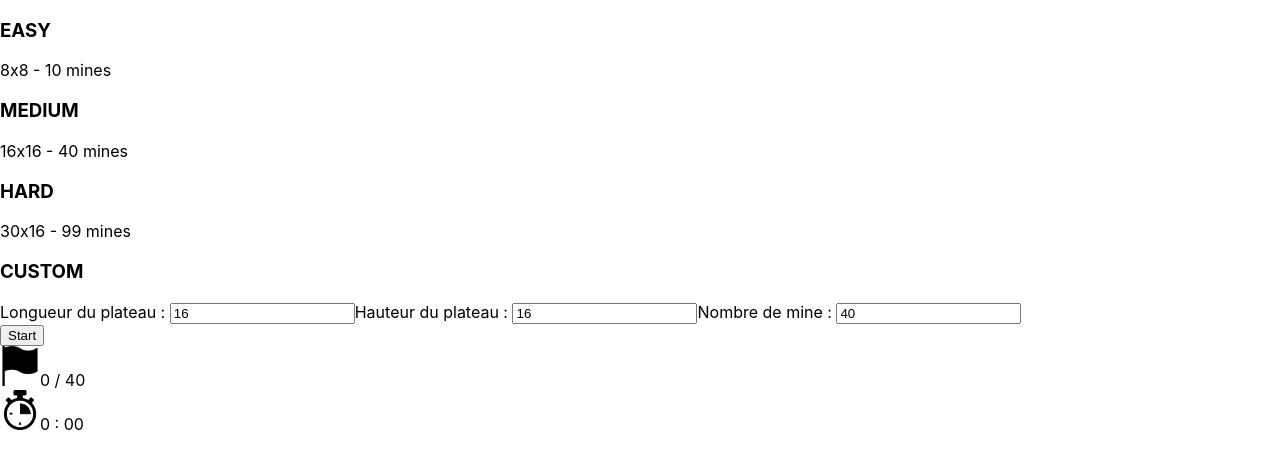
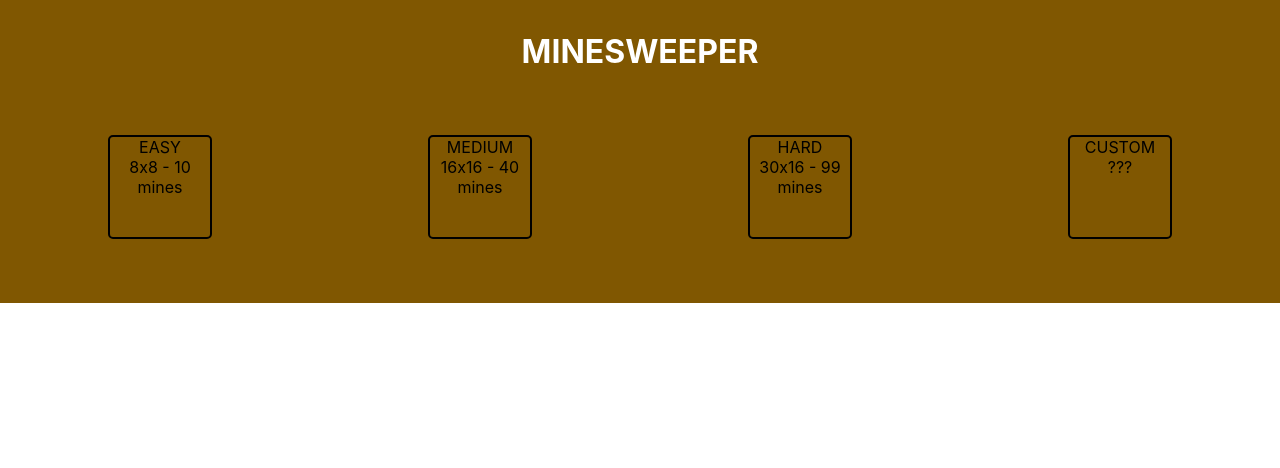
Before and after one commit to NicolasDehes/Steam, a React (Create React App) app: page / in a window 1280 px wide. Shown: the top 468 px of the page. Built offline with nearby package versions, Linux system fonts and the light colour scheme.

Commit message:
un peu de style

```diff
--- a/src/App.css
+++ b/src/App.css
@@ -1,38 +1,4 @@
-.App {
-  text-align: center;
+*{
+  margin: 0;
+  padding: 0
 }
-
-.App-logo {
-  height: 40vmin;
-  pointer-events: none;
-}
-
-@media (prefers-reduced-motion: no-preference) {
-  .App-logo {
-    animation: App-logo-spin infinite 20s linear;
-  }
-}
-
-.App-header {
-  background-color: #282c34;
-  min-height: 100vh;
-  display: flex;
-  flex-direction: column;
-  align-items: center;
-  justify-content: center;
-  font-size: calc(10px + 2vmin);
-  color: white;
-}
-
-.App-link {
-  color: #61dafb;
-}
-
-@keyframes App-logo-spin {
-  from {
-    transform: rotate(0deg);
-  }
-  to {
-    transform: rotate(360deg);
-  }
-}
--- a/src/App.js
+++ b/src/App.js
@@ -5,9 +5,7 @@ import MineSweeper from './components/minesweeper/MineSweeper';
 export default class App extends Component {
   render() {
     return (
-      <div>
-        <MineSweeper/>
-      </div>
+      <MineSweeper/>
     )
   }
 }
--- a/src/components/minesweeper/MineSweeper.js
+++ b/src/components/minesweeper/MineSweeper.js
@@ -11,11 +11,14 @@ export default class MineSweeper extends Component {
       start: false,
       gameOver: false,
       victory: false,
-      longueur: 16,
-      largeur: 16,
-      nbMines: 40,
+      longueur: 0,
+      largeur: 0,
+      nbMines: 0,
       nbFlags: 0,
       gameBoard: [],
+      openSetting: false,
+      openLevel: true,
+      openInfoGame: false,
     }
   }
 
@@ -47,7 +50,7 @@ export default class MineSweeper extends Component {
       tempBoard[pos.x][pos.y].isBomb = true;
       for (let i = pos.x - 1; i < pos.x + 2; i++) {
         for (let j = pos.y - 1; j < pos.y + 2; j++) {
-          if (tempBoard[i] != undefined && tempBoard[i][j] != undefined) {
+          if (tempBoard[i] !== undefined && tempBoard[i][j] !== undefined) {
             tempBoard[i][j].value++;
           }
         }
@@ -115,12 +118,12 @@ export default class MineSweeper extends Component {
     if(this.state.start){
       if (!this.state.gameOver && !this.state.victory) {
         let tempBoard = this.state.gameBoard;
-        if (!tempBoard[x][y].isShow) {
+        if (!tempBoard[x][y].isShow && !tempBoard[x][y].isFlag) {
           tempBoard[x][y].isShow = true;
           if (tempBoard[x][y].value === 0) {
             for (let i = x - 1; i < x + 2; i++) {
               for (let j = y - 1; j < y + 2; j++) {
-                if (tempBoard[i] != undefined && tempBoard[i][j] != undefined && !tempBoard[i][j].isShow) {
+                if (tempBoard[i] != undefined && tempBoard[i][j] !== undefined && !tempBoard[i][j].isShow) {
                   this.clickCase(i, j);
                 }
               }
@@ -131,22 +134,21 @@ export default class MineSweeper extends Component {
             tempBoard[x][y].explose = true;
             this.gameOver();
           } else {
-            let board = this.state.gameBoard;
             let nbCase = 0;
-            board.map(row => {
+            tempBoard.map(row => {
               row.map(c => {
                 if(!c.isShow) nbCase++;
               })
             })
-            if(nbCase == this.state.nbMines){
+            if(nbCase === this.state.nbMines){
               this.setState({victory: true})
             }
           }
-        } else {
+        } else if(!tempBoard[x][y].isFlag){
           let numFlagArround = 0;
           for (let i = x - 1; i < x + 2; i++) {
             for (let j = y - 1; j < y + 2; j++) {
-              if (tempBoard[i] != undefined && tempBoard[i][j] != undefined && tempBoard[i][j].isFlag) {
+              if (tempBoard[i] !== undefined && tempBoard[i][j] !== undefined && tempBoard[i][j].isFlag) {
                 numFlagArround++;
               }
             }
@@ -154,7 +156,7 @@ export default class MineSweeper extends Component {
           if (numFlagArround == tempBoard[x][y].value) {
             for (let i = x - 1; i < x + 2; i++) {
               for (let j = y - 1; j < y + 2; j++) {
-                if (tempBoard[i] != undefined && tempBoard[i][j] != undefined && !tempBoard[i][j].isShow && !tempBoard[i][j].isFlag) {
+                if (tempBoard[i] != undefined && tempBoard[i][j] !== undefined && !tempBoard[i][j].isShow && !tempBoard[i][j].isFlag) {
                   this.clickCase(i, j);
                 }
               }
@@ -218,6 +220,53 @@ export default class MineSweeper extends Component {
         break;
     }
   }
+  launchLevel = (type) => event => {
+    this.setState({openLevel: false})
+    switch(type){
+      case"easy":
+        this.setState({
+          longueur: 8,
+          largeur: 8,
+          nbMines: 10,
+          openInfoGame: true
+        })
+        break;
+      case"normal":
+        this.setState({
+          longueur: 16,
+          largeur: 16,
+          nbMines: 40,
+          openInfoGame: true
+        })
+        break;
+      case"hard":
+        this.setState({
+          longueur: 30,
+          largeur: 16,
+          nbMines: 99,
+          openInfoGame: true
+        })
+        break;
+      case"custom":
+        this.setState({
+          openSetting: true,
+          openInfoGame: true
+        })
+        break;
+    }
+  }
+  changeLevel = () => {
+    this.setState({
+      openInfoGame: false,
+      openLevel: true,
+      openSetting: false,
+      longueur: 0,
+      largeur: 0,
+      gameBoard: [],
+      victory: false,
+      gameOver: false
+    })
+  }
 
   render() {
     const width = (this.state.longueur*30)+"px";
@@ -227,23 +276,27 @@ export default class MineSweeper extends Component {
     return (
       <div className="minesweeper">
         <header>
+          <h1 className="title">MINESWEEPER</h1>
           <div className="mine-params">
-            <div className="level">
-              <h3>EASY</h3>
+            <div className={this.state.openLevel ? "allLevel" : "displayNone"}>
+              <div className="level" onClick={this.launchLevel("easy")}>
+                <span className="level-title">EASY</span>
                 <p>8x8 - 10 mines</p>
               </div>
-            <div className="level">
-              <h3>MEDIUM</h3>
+              <div className="level" onClick={this.launchLevel("normal")}>
+                <span className="level-title">MEDIUM</span>
                 <p>16x16 - 40 mines</p>
               </div>
-            <div className="level">
-              <h3>HARD</h3>
+              <div className="level" onClick={this.launchLevel("hard")}>
+                <span className="level-title">HARD</span>
                 <p>30x16 - 99 mines</p>
               </div>
-            <div className="level">
-              <h3>CUSTOM</h3>
+              <div className="level" onClick={this.launchLevel("custom")}>
+                <span className="level-title">CUSTOM</span>
+                <p>???</p>
               </div>
-            <div className="custom-settong">
+            </div>
+            <div className={ this.state.openSetting ? "custom-setting" : "displayNone"}>
               <label>
                 Longueur du plateau : <input type="text" value={this.state.longueur} onChange={this.onChangeInput('longueur')}/>
               </label>
@@ -255,24 +308,30 @@ export default class MineSweeper extends Component {
               </label>
             </div>
           </div>
-          <div className="info-game">
-            <button onClick={this.initGame}>Start</button>
+          <div className={this.state.openInfoGame ? "info-game" : "displayNone"}>
             <div>
               <img className="info-icon" src="flag.png"/>
               {this.state.nbFlags} / {this.state.nbMines}
             </div>
             <div>
+              <button onClick={this.initGame}>Start</button>
+            </div>
+            <div>
               <img className="info-icon" src="chrono.png"/>
               {Math.floor(this.state.timer/60)} : {("0" + this.state.timer%60).slice(-2)}
             </div>
+            <div>
+              <button onClick={this.changeLevel}>Changer la difficulté</button>
+            </div>
+          </div>
+        </header>
+        <div className="victory">
               {this.state.victory?
-              <div>
-                VICTOIRE !
-              </div>
+                "VICTOIRE !"
+              : this.state.gameOver ?
+                "PERDU !"
               : ""}
             </div>
-        </header>
-
         <div className="mine-board" style={{width: width, height: heigth}}>
           {this.state.gameBoard !== undefined ?
             this.state.gameBoard.map(row => {
--- a/src/components/minesweeper/style.css
+++ b/src/components/minesweeper/style.css
@@ -1,8 +1,16 @@
 .minesweeper{
-
+  background-color: rgb(128, 87, 1);
+  height: 100%;
+  width: 100%;
+}
+.title{
+  padding-top: 1em;
+  text-align: center;
+  color: #FFF;
 }
 .mine-case-show{
-  width: 30px;
+  flex: 1;
+  width: 34px;
   height: 30px;
   text-align: center;
   font-size: 100%;
@@ -10,8 +18,9 @@
   border: 2px solid #FFF;
 }
 .mine-case-hide{
-  border-radius: 2px 2px;
-  width: 30px;
+  flex: 1;
+  border-radius: 2px 2px 2px 2px;
+  width: 34px;
   height: 30px;
   background-color: #777;
   cursor: pointer;
@@ -69,3 +78,38 @@
   width: 40px;
   height: 40px;
 }
+.allLevel{
+  display: flex;
+}
+.level{
+  width: 100px;
+  height: 100px;
+  border: 2px solid black;
+  border-radius: 5px;
+  margin: auto;
+  margin-top: 5%;
+  margin-bottom: 5%;
+  text-align: center;
+  cursor: pointer;
+}
+.level-title{
+  margin-top: 20px;
+}
+.custom-setting{
+
+}
+.displayNone{
+  display: none;
+}
+.info-game{
+  display: flex;
+  width: 100%;
+}
+.info-game div{
+  flex: 1;
+}
+.victory{
+  color: white;
+  font-size: xxx-large;
+  text-align: center;
+}
```
Lines whose indentation alone changed are shown as unchanged.
